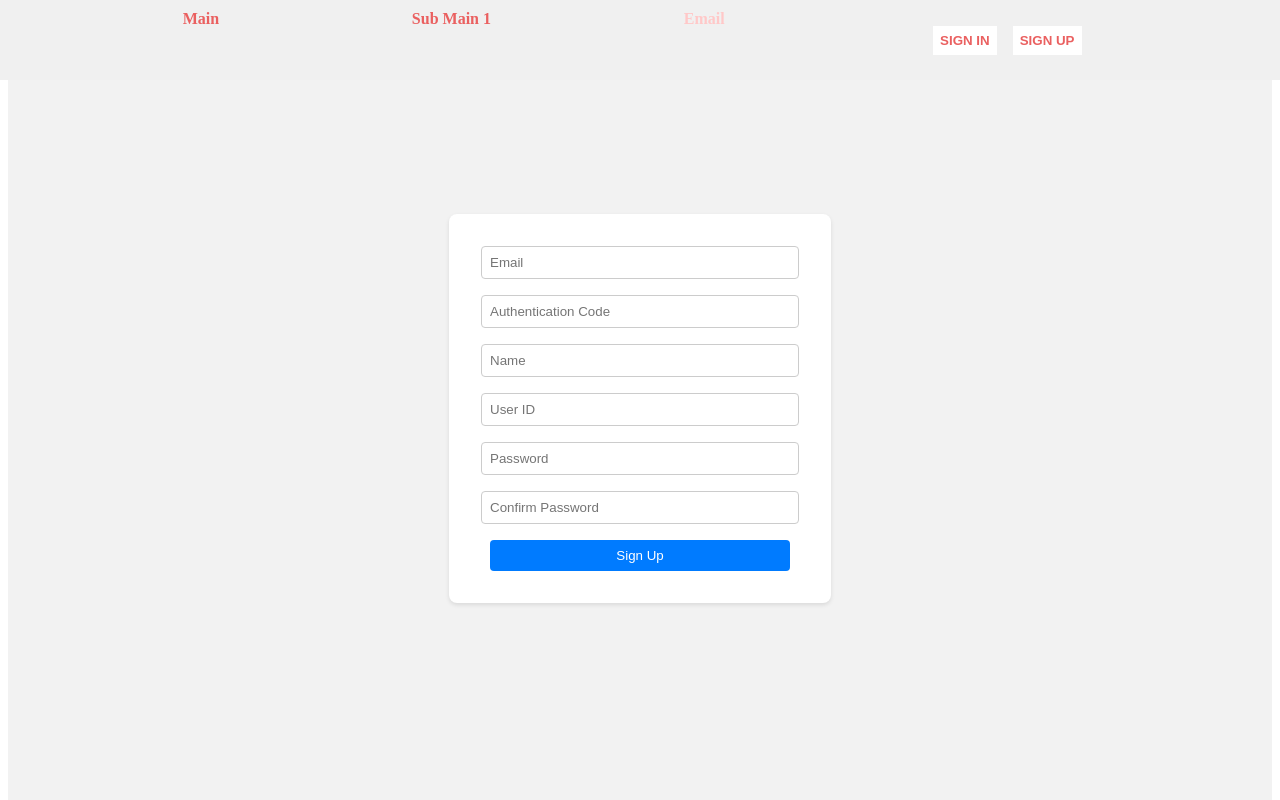
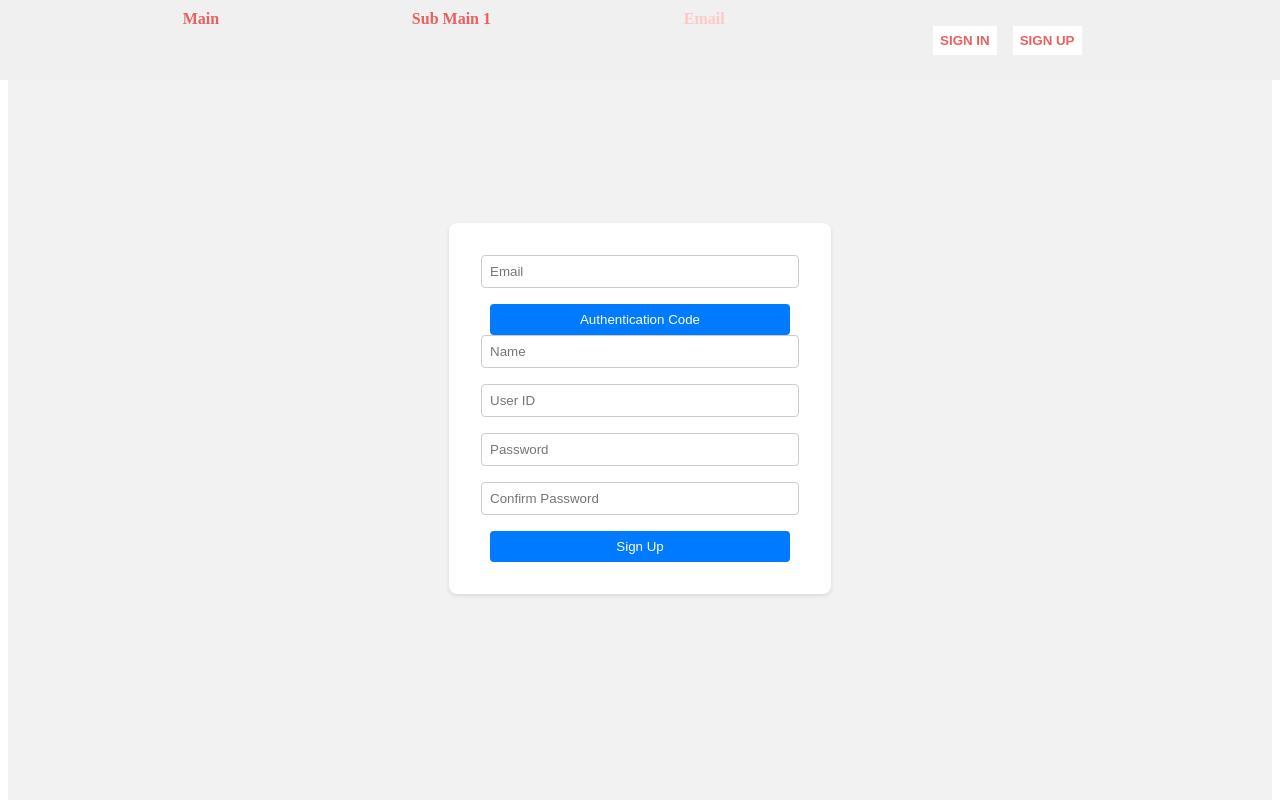
Before and after one commit to costar011/projectg-app, a React (Create React App) app: page /Email in a window 1280 px wide. Shown: the top 800 px of the page. Built offline with nearby package versions, Linux system fonts and the light colour scheme.

Commit message:
submit btn change

```diff
--- a/src/components/Email.js
+++ b/src/components/Email.js
@@ -1,5 +1,5 @@
-import React, { useState } from 'react';
-import styled from 'styled-components';
+import React, { useState } from "react";
+import styled from "styled-components";
 
 const RegisterPage = styled.div`
   display: flex;
@@ -28,9 +28,6 @@ const InputField = styled.input`
   border-radius: 4px;
 `;
 
-
-const InputBtn = styled.button``;
-
 const Button = styled.button`
   width: 300px;
   padding: 0.5rem;
@@ -42,12 +39,12 @@ const Button = styled.button`
 `;
 
 const Email = () => {
-  const [email, setEmail] = useState('');
-  const [authCode, setAuthCode] = useState('');
-  const [name, setName] = useState('');
-  const [userId, setUserId] = useState('');
-  const [password, setPassword] = useState('');
-  const [confirmPassword, setConfirmPassword] = useState('');
+  const [email, setEmail] = useState("");
+  const [authCode, setAuthCode] = useState("");
+  const [name, setName] = useState("");
+  const [userId, setUserId] = useState("");
+  const [password, setPassword] = useState("");
+  const [confirmPassword, setConfirmPassword] = useState("");
 
   const handleSubmit = (e) => {
     e.preventDefault();
@@ -63,12 +60,15 @@ const Email = () => {
           value={email}
           onChange={(e) => setEmail(e.target.value)}
         />
-        <InputField
-          type="text"
-          placeholder="Authentication Code"
+
+        <Button
+          type="submit"
           value={authCode}
           onChange={(e) => setAuthCode(e.target.value)}
-        />
+        >
+          Authentication Code
+        </Button>
+
         <InputField
           type="text"
           placeholder="Name"
--- a/src/components/Header.js
+++ b/src/components/Header.js
@@ -2,7 +2,6 @@ import React from "react";
 import { Link, useLocation } from "react-router-dom";
 import styled from "styled-components";
 import { DARK_PINK_COLOR, RIGHT_PINK_COLOR } from "../color/Theme";
-import Signup from "./Signup";
 
 const HeaderArea = styled.div`
   width: 100%;
@@ -99,7 +98,7 @@ const Header = () => {
         </StyledLink>
       ))}
       <InnerWrapper width={`200px`}>
-        <ActionButton>SIGN IN</ActionButton>
+        <ActionButton><Link to={"/"}/>SIGN IN</ActionButton>
         <ActionButton><Link to={"/SignUp"}/>SIGN UP</ActionButton>
       </InnerWrapper>
     </HeaderArea>
```
